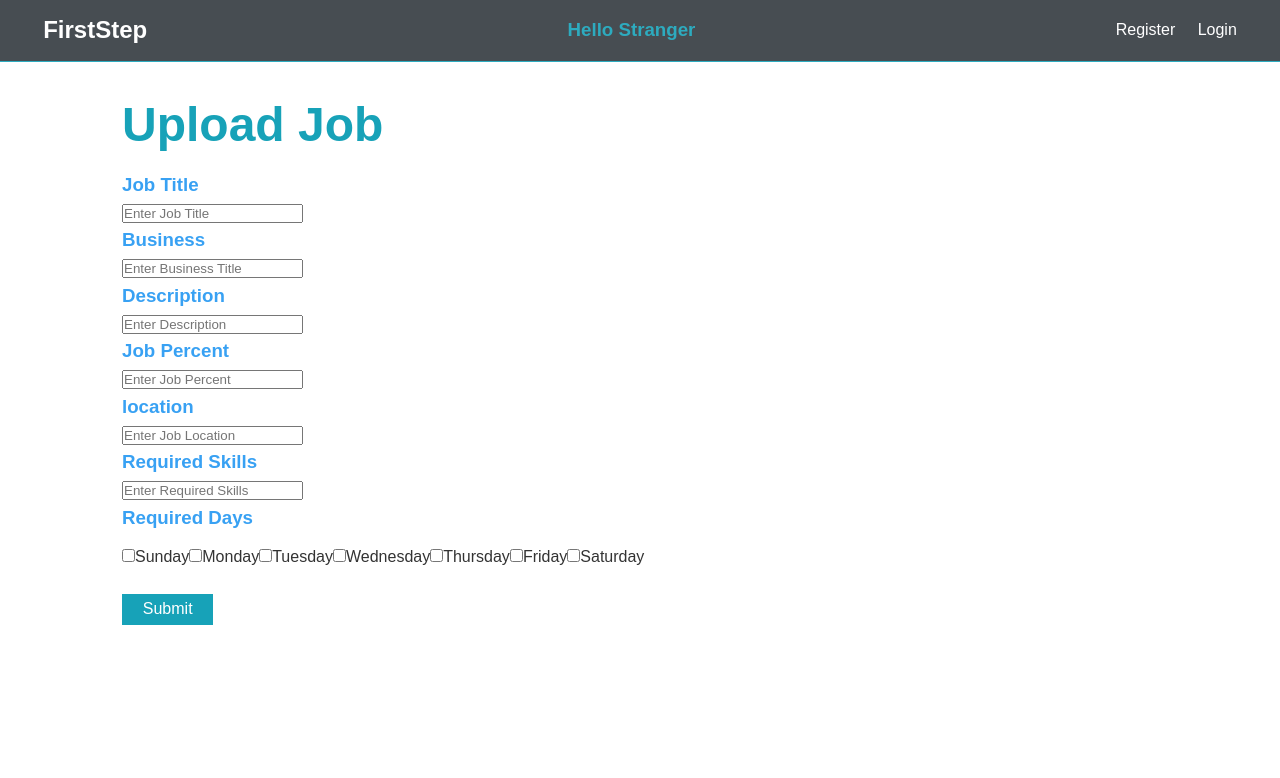
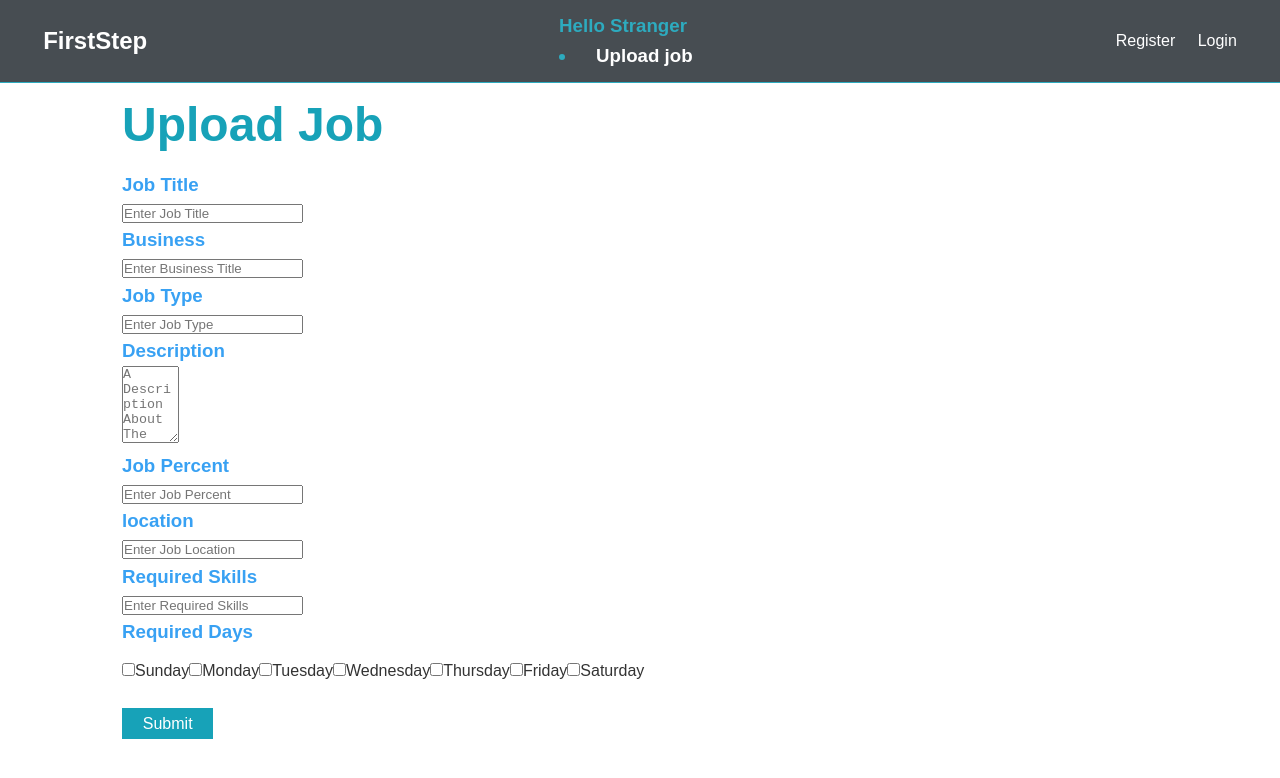
Before and after one commit to altereitay/FirstStep, a React (Create React App) app in the folder src/client/first-step-client/: page /upload-job in a window 1280 px wide. Shown: the top 778 px of the page. Built offline with nearby package versions, Linux system fonts and the light colour scheme; no server answers.

Commit message:
fully working upload a new job

```diff
--- a/src/client/first-step-client/src/App.js
+++ b/src/client/first-step-client/src/App.js
@@ -6,6 +6,7 @@ import store from "./store";
 import setAuthToken from "./utils/setAuthToken";
 import { Provider } from "react-redux";
 import { loadUser } from "./actions/auth";
+import {loadProfile} from "./actions/profiles";
 import Alert from "./components/layout/Alert";
 import Navbar from "./components/layout/Navbar";
 import RegistrationSelector from "./components/auth/RegistrationSelector";
--- a/src/client/first-step-client/src/actions/auth.js
+++ b/src/client/first-step-client/src/actions/auth.js
@@ -5,11 +5,11 @@ import {
     USER_LOADED,
     AUTH_ERROR,
     LOGIN_SUCCESS,
-    PROFILE_LOADED,
     LOGIN_FAIL
 } from "./types";
 import {setAlert} from "./alert";
 import setAuthToken from "../utils/setAuthToken";
+import {loadProfile} from "./profiles";
 
 export const register = ({email, password, typeOfUser}, navigate) => async dispatch => {
     const config = {
@@ -51,12 +51,14 @@ export const loadUser = () => async dispatch => {
             type: USER_LOADED,
             payload: res.data
         })
+        dispatch(loadProfile(res.data._id))
     } catch (err) {
         dispatch({
             type: AUTH_ERROR
         })
     }
 }
+
 
 export const login = (email, password, navigate) => async dispatch => {
     const config = {
@@ -75,11 +77,7 @@ export const login = (email, password, navigate) => async dispatch => {
             setAuthToken(localStorage.token)
         }
         dispatch(loadUser())
-        const profile = await axios.get(`/api/profiles/${res.data.user}`)
-        dispatch({
-            type: PROFILE_LOADED,
-            payload: profile.data
-        })
+        dispatch(loadProfile(res.data.user))
         navigate("/");
         dispatch(setAlert('Login Success', 'success'));
     } catch (e) {
--- a/src/client/first-step-client/src/actions/profiles.js
+++ b/src/client/first-step-client/src/actions/profiles.js
@@ -1,6 +1,7 @@
 import axios from "axios";
 import {setAlert} from "./alert";
-import { NEW_STUDENT_PROFILE, PROFILE_ERROR, NEW_EMPLOYER_PROFILE } from "./types";
+import { NEW_STUDENT_PROFILE, PROFILE_ERROR, NEW_EMPLOYER_PROFILE, PROFILE_LOADED, AUTH_ERROR } from "./types";
+import setAuthToken from "../utils/setAuthToken";
 
 export const newStudentProfile = (formData,educationData ,availabilityData, user, navigate) => async (dispatch) =>{
     try {
@@ -59,3 +60,20 @@ export const newEmployerProfile = (formData, user, navigate) => async (dispatch)
         })
     }
 }
+
+export const loadProfile = (id) => async dispatch => {
+    if (id === ''){
+        return
+    }
+    try {
+        const profile = await axios.get(`/api/profiles/${id}`)
+        dispatch({
+            type: PROFILE_LOADED,
+            payload: profile.data
+        })
+    } catch (err) {
+        dispatch({
+            type: AUTH_ERROR
+        })
+    }
+}
--- a/src/client/first-step-client/src/components/jobs/UploadJob.js
+++ b/src/client/first-step-client/src/components/jobs/UploadJob.js
@@ -11,11 +11,12 @@ const UploadJob = ({profile, newJob}) => {
         business: '',
         picture: '',
         description: '',
-        jobPercent: '',
+        percentageOfJob: '',
         location: '',
+        jobType: '',
         requiredSkills: []
     })
-    const {jobTitle, business, jobPercent, location, reqDays, description, requiredSkills} = formData
+    const {jobTitle, business, percentageOfJob, location, jobType, description, requiredSkills} = formData
     const [availabilityData, setAvailability] = useState({
         'sunday': false,
         'monday': false,
@@ -69,20 +70,31 @@ const UploadJob = ({profile, newJob}) => {
                            required/>
                 </div>
                 <div className='form-group'>
-                    <h3 style={{color: '#38a1f3'}}>Description</h3>
+                    <h3 style={{color: '#38a1f3'}}>Job Type</h3>
                     <input type='text'
-                           placeholder='Enter Description'
-                           name='description'
-                           value={description}
+                           placeholder='Enter Job Type'
+                           name='jobType'
+                           value={jobType}
                            onChange={event => onChange(event)}
                            required/>
+                </div>
+                <div className='form-group'>
+                    <h3 style={{color: '#38a1f3'}}>Description</h3>
+                    <textarea
+                        placeholder='A Description About The Job'
+                        name='description'
+                        cols='5'
+                        rows='5'
+                        value={description}
+                        onChange={event => onChange(event)}
+                    />
                 </div>
                 <div className='form-group'>
                     <h3 style={{color: '#38a1f3'}}>Job Percent</h3>
                     <input type='text'
                            placeholder='Enter Job Percent'
-                           name='jobPercent'
-                           value={jobPercent}
+                           name='percentageOfJob'
+                           value={percentageOfJob}
                            onChange={event => onChange(event)}
                            required/>
                 </div>
@@ -167,7 +179,9 @@ const UploadJob = ({profile, newJob}) => {
         </form>
     )
 }
-const mapStateToProps = state => ({
-    profile: state.profiles
-})
+const mapStateToProps = state => {
+    return {
+        profile: state.profiles.profile
+    }
+}
 export default connect(mapStateToProps, {newJob})(UploadJob)
--- a/src/client/first-step-client/src/components/layout/Navbar.js
+++ b/src/client/first-step-client/src/components/layout/Navbar.js
@@ -12,7 +12,8 @@ const Navbar = ({auth}) => {
     );
     const indicator = (
         <h3 className='text-primary'>
-            {auth.isAuthenticated? `Hello ${auth.user.typeOfUser}`: 'Hello Stranger'}
+            {auth.isAuthenticated? `Hello ${auth.user?.typeOfUser}`: 'Hello Stranger'}
+            <li><Link to="/upload-job">Upload job</Link></li>
         </h3>
     )
 
--- a/src/client/first-step-client/src/reducers/jobs.js
+++ b/src/client/first-step-client/src/reducers/jobs.js
@@ -19,6 +19,6 @@ export default function (state = initialState, action) {
         case JOB_ERROR:
             return {...state, errors: payload, loading: false}
         default:
-            return state;
+            return {...state, loading: false};
     }
 }
--- a/src/client/first-step-client/src/reducers/profiles.js
+++ b/src/client/first-step-client/src/reducers/profiles.js
@@ -14,7 +14,7 @@ export default function (state = initialState, action) {
         case NEW_STUDENT_PROFILE:
             return {...state, profile: payload, loading: false};
         case PROFILE_LOADED:
-            return {...state, profile: payload[0], loading: false};
+            return {...state, profile: payload, loading: false};
         case PROFILE_ERROR:
             return {...state, error: payload, loading: false, profile: null}
         default:
```
Also changed, not shown: 2 other files (tests, documents, lock files or other folders).
